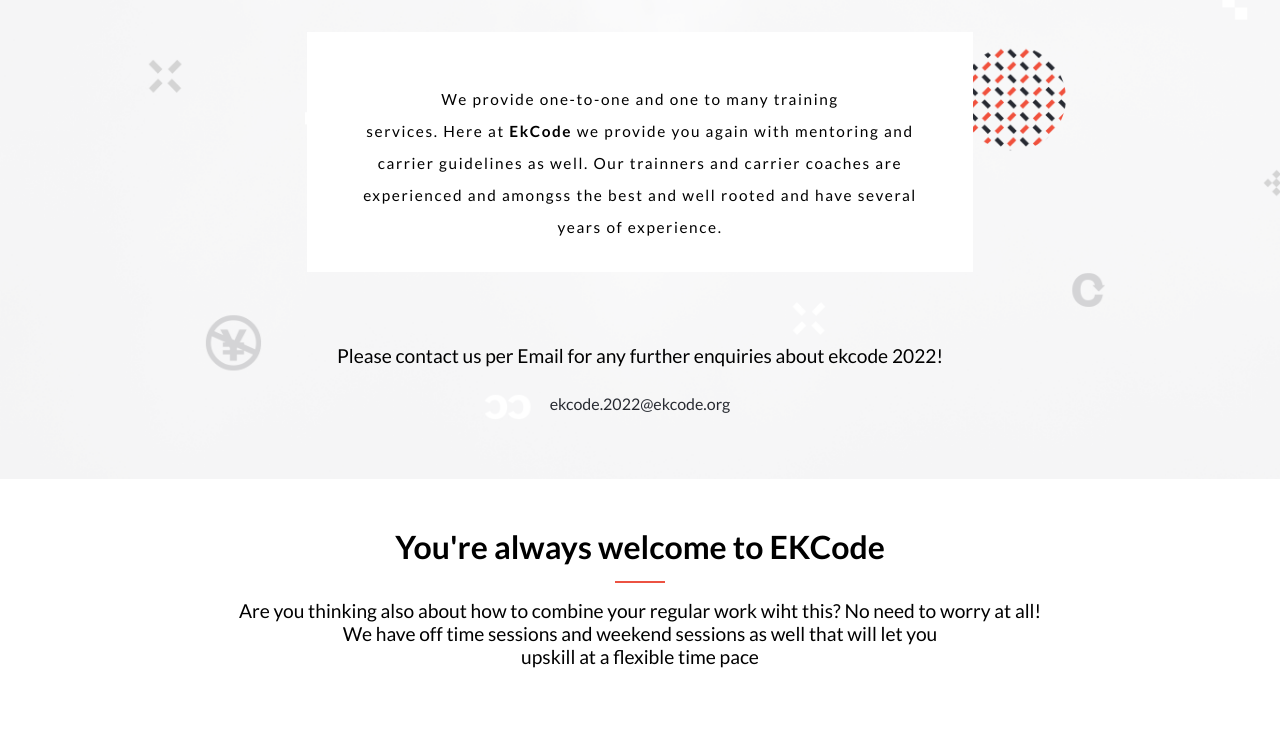
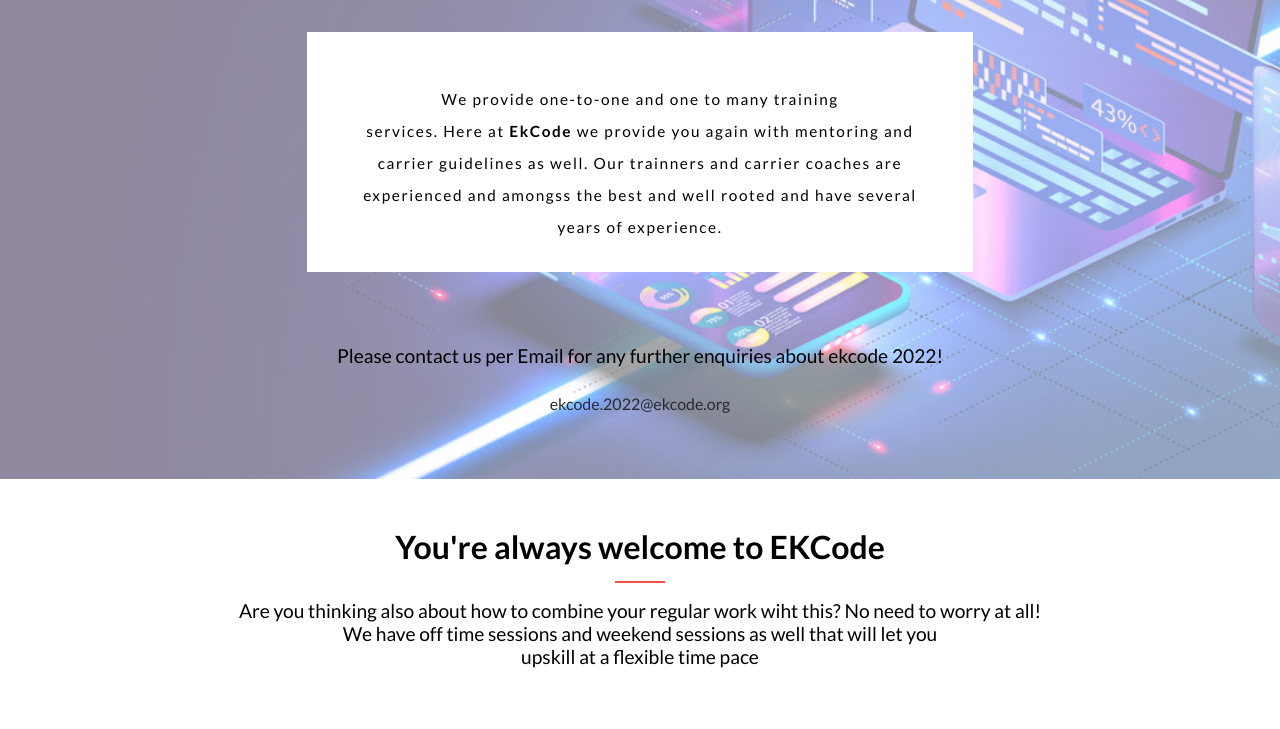
Before and after one commit to Doheera-kosi/module1-capstone, a website: page about.html in a window 1280 px wide. Shown: the part 321-1050 px from the top of the page. Drawn offline with Linux system fonts and the light colour scheme; a web font is replaced by a local one.

Commit message:
Modify about.css, Add background image

```diff
--- a/about.css
+++ b/about.css
@@ -13,6 +13,7 @@
   background-size: cover;
   background-repeat: no-repeat;
 }
+
 .homepage {
   display: flex;
   flex-direction: column;
@@ -400,6 +401,13 @@
     font-size: 3rem;
   }
 
+  .container {
+    height: 100vh;
+    background:linear-gradient(rgba(255,255,255,0.5), rgba(255,255,255,0.5)), url(assets/images/webdev.png);
+    background-size: cover;
+    background-repeat: no-repeat;
+  }
+
   .homepage {
     padding: 0 8rem;
     height: 80vh;
```
Also changed, not shown: README.md, assets/images/webb.png (added).
